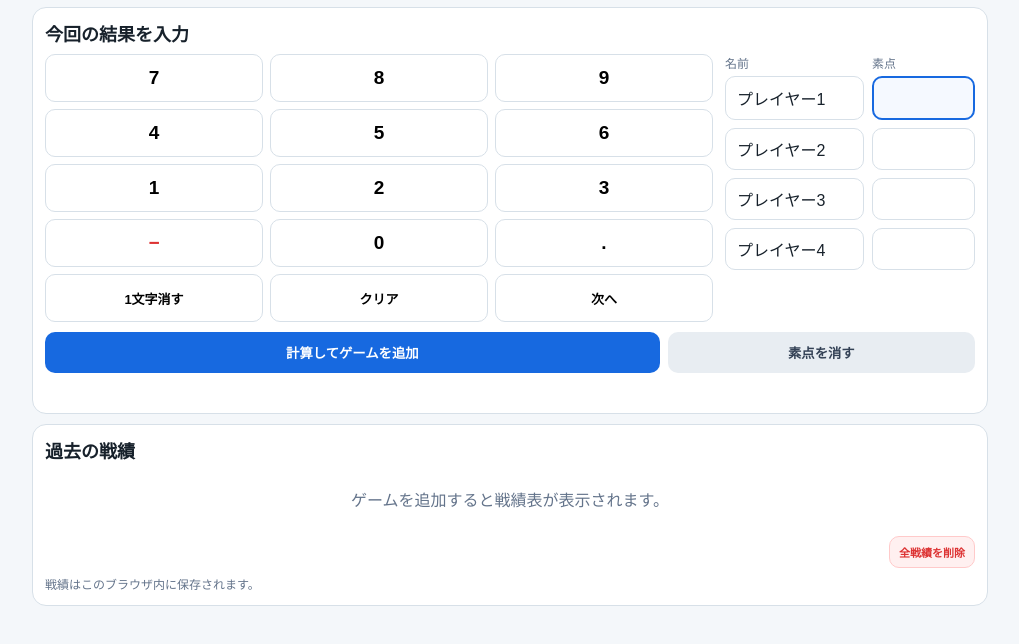
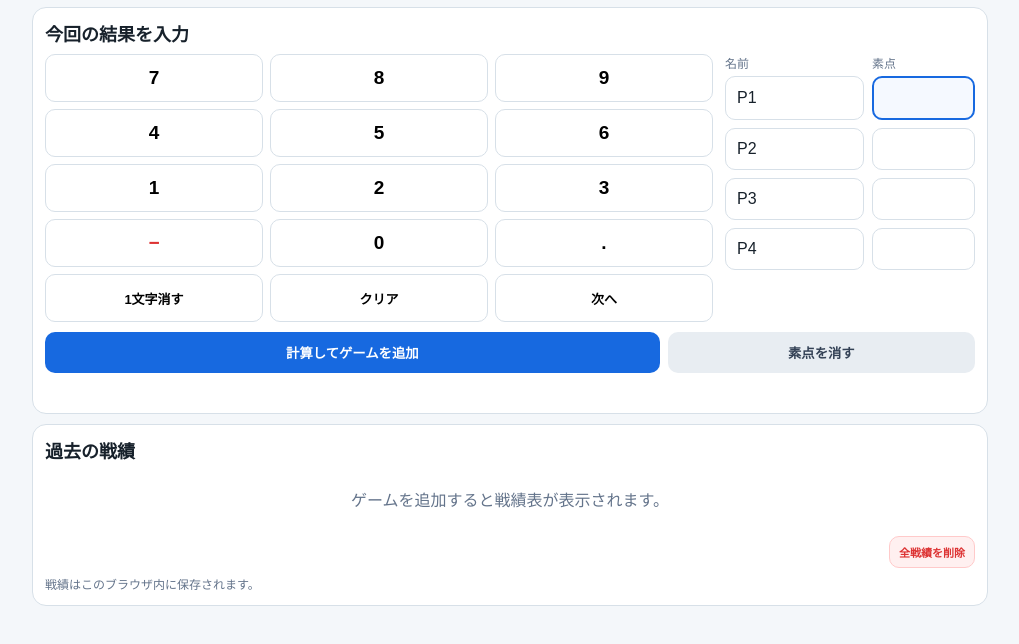
Before and after one commit to wa-ka-waka/mahjong-score, a plain HTML site: page index.html in a window 1280 px wide. Shown: the part 136-780 px from the top of the page, without its empty margins (130-1149 px from the left). Drawn offline with Linux system fonts and the light colour scheme.

Commit message:
Update index.html

```diff
--- a/index.html
+++ b/index.html
@@ -31,7 +31,7 @@
 'use strict';
 const $=id=>document.getElementById(id), fee=10, uma=[20,10,-10,-20], KEY='mahjong-score-v1';
 const state={games:load(),edit:-1,auto:-1,active:0,pending:null,ties:[],orders:{},armed:null,timer:null};
-for(let i=0;i<4;i++){const row=document.createElement('div');row.className='person';row.innerHTML='<input id="name'+i+'" value="プレイヤー'+(i+1)+'" maxlength="12" aria-label="名前'+(i+1)+'"><input id="score'+i+'" class="score" type="text" inputmode="none" readonly aria-label="素点'+(i+1)+'">';$('inputs').appendChild(row)}
+for(let i=0;i<4;i++){const row=document.createElement('div');row.className='person';row.innerHTML='<input id="name'+i+'" value="P'+(i+1)+'" maxlength="12" aria-label="名前'+(i+1)+'"><input id="score'+i+'" class="score" type="text" inputmode="none" readonly aria-label="素点'+(i+1)+'">';$('inputs').appendChild(row)}
 function load(){try{const x=JSON.parse(localStorage.getItem(KEY)||'[]');return Array.isArray(x)?x:[]}catch(e){return[]}}
 function persist(){localStorage.setItem(KEY,JSON.stringify(state.games))}
 function score(i){return $('score'+i)} function fields(){return [0,1,2,3].map(score)}
```
